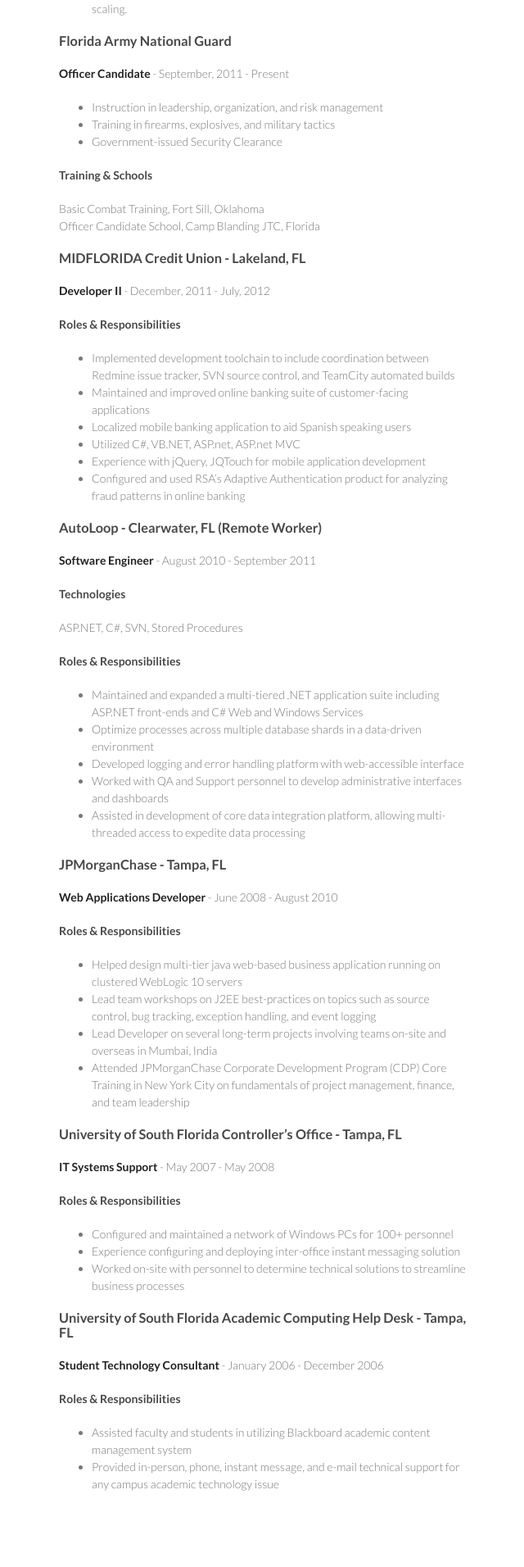
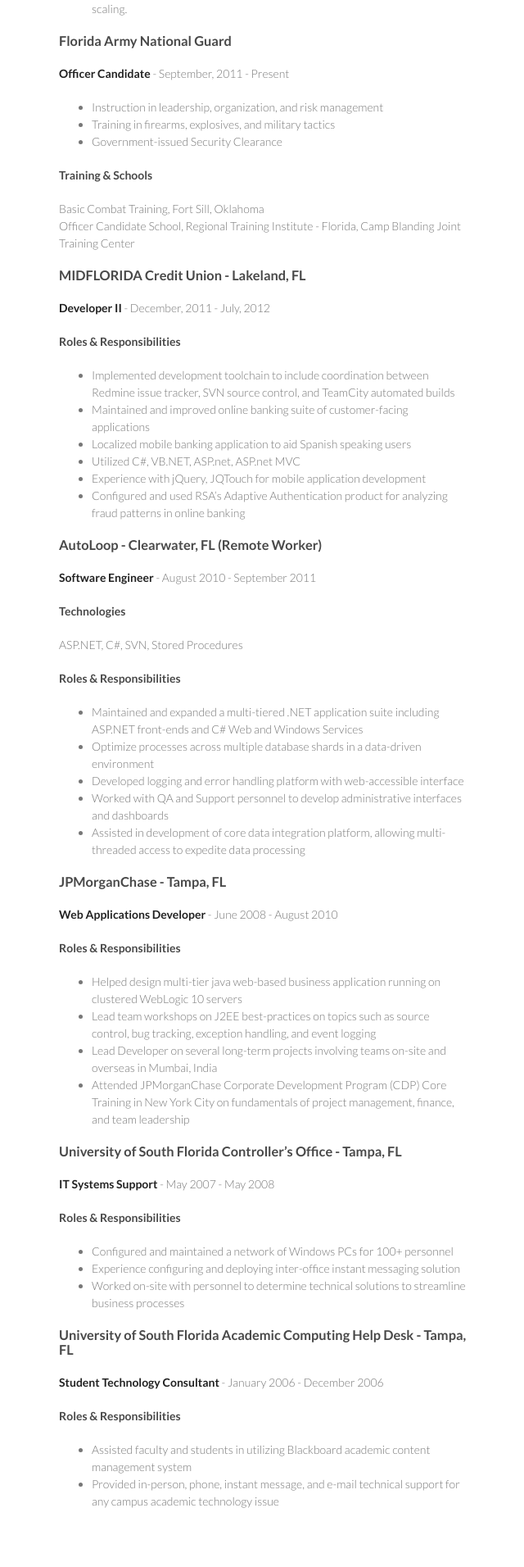
Before and after one commit to mattgwagner/mattgwagner, a Jekyll site: the page built from cv.md, in a window 1280 px wide. Shown: the part 1499-3411 px from the top of the page at 82% size, without its empty margins (498-1138 px from the left). Built offline with Jekyll 4.4.1, drawn with Linux system fonts in a browser that asks for light colours; before the commit the page ends 3390 px from its top, so only the background shows below that.

```diff
--- a/cv.md
+++ b/cv.md
@@ -76,7 +76,7 @@ Intermural Crew Team - 2005
 
 #### Training & Schools
 Basic Combat Training, Fort Sill, Oklahoma
-Officer Candidate School, Camp Blanding JTC, Florida
+Officer Candidate School, Regional Training Institute - Florida, Camp Blanding Joint Training Center
 
 ### MIDFLORIDA Credit Union - Lakeland, FL
 **Developer II** - December, 2011 - July, 2012
--- a/stylesheets/styles.css
+++ b/stylesheets/styles.css
@@ -96,7 +96,7 @@ img {
 }
 
 header {
-  width:270px;
+  width:220px;
   float:left;
   position:fixed;
 }
```
